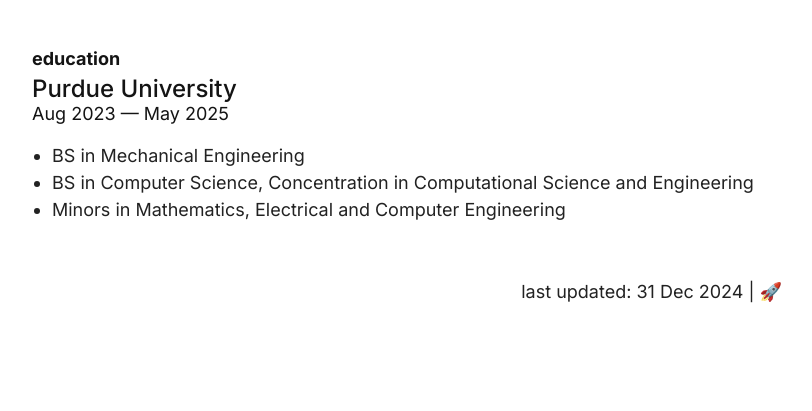
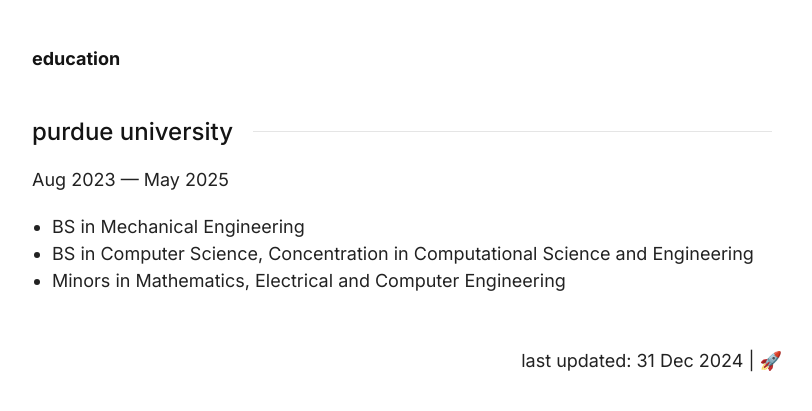
Before and after one commit to vindou/vindou, a Jekyll site: the page built from education/index.html, in a window 1280 px wide. Shown: the top 411 px of the page, without its empty margins (238-1050 px from the left). Built offline with Jekyll 4.4.1, drawn with Linux system fonts in a browser that asks for light colours.

Commit message:
education section

```diff
--- a/education/index.html
+++ b/education/index.html
@@ -7,20 +7,25 @@
   <div class="subsection">
     <div class="text-container title-text">
       <h1><b>education</b></h1>
-      <p>
-        <h2>Purdue University</h2>
-        <span style="float:right;">
-            Aug 2023 — May 2025
-        </span>
+    </div>
+  </div>
+</div>
+
+<div class="section">
+    <div class="text-container">
+      <h2>purdue university<hr></h2>
+    </div>
+    <div class="subsection">
+      <div class="text-container">
+        <p>Aug 2023 — May 2025</p>
         <ul>
             <li>BS in Mechanical Engineering</li>
             <li>BS in Computer Science, Concentration in Computational Science and Engineering</li>
             <li>Minors in Mathematics, Electrical and Computer Engineering</li>
-          </ul>
-      </p>
+        </ul>
+      </div>
     </div>
   </div>
-</div>
 
 <div class="section footer">
   <p>last updated: {{ site.time | date_to_string }} | <a href="#">&#128640;</a></p>
--- a/index.html
+++ b/index.html
@@ -6,7 +6,7 @@
 <div class="title">
   <div class="subsection">
     <div class="text-container title-text">
-      <h1>gilbert chang</h1>
+      <h1><b>gilbert chang</b></h1>
       <p><i>chang940 &lt;at&gt; purdue &lt;dot&gt; edu</i></p>
       <p> &#123;
         <a target="_blank" href="https://github.com/vindou">github</a> |
```
